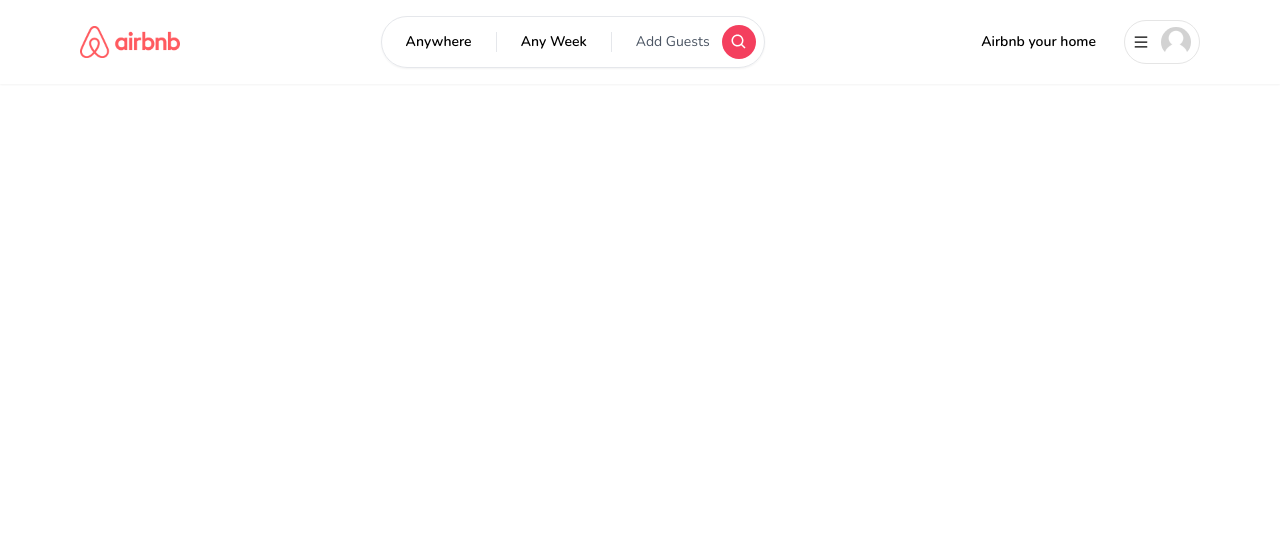
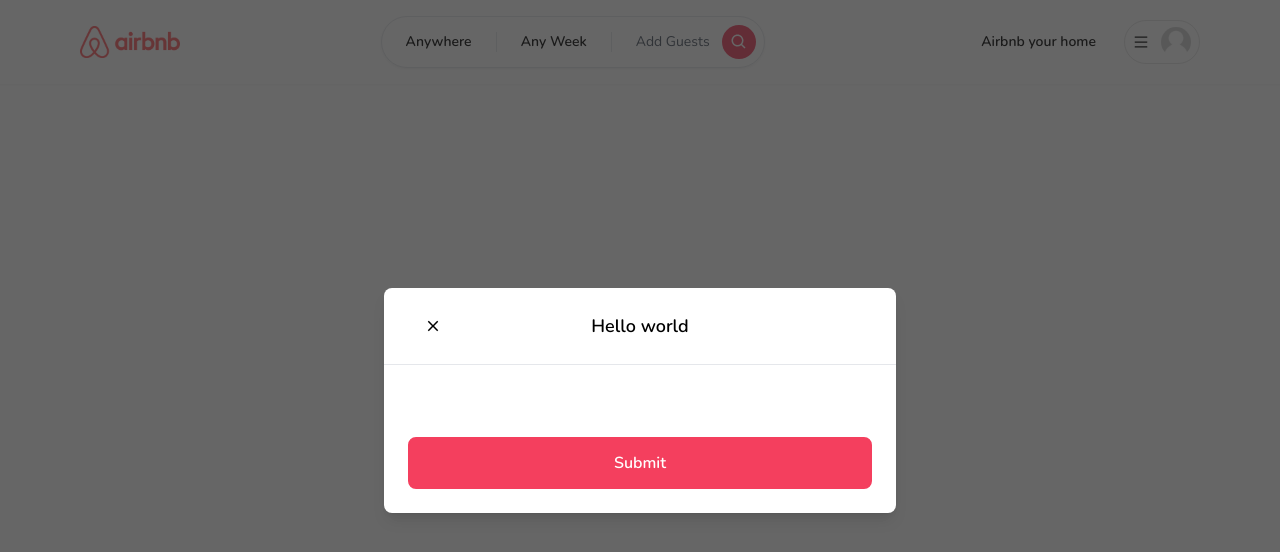
Before and after one commit to leandroaroberto/airbnb-next, a Next.js app: page / in a window 1280 px wide. Shown: the top 552 px of the page. Built offline with nearby package versions, Linux system fonts and the light colour scheme.

Commit message:
Modal and Button

```diff
--- /dev/null
+++ b/app/components/Button.tsx
@@ -0,0 +1,58 @@
+'use client'
+
+import { IconType } from "react-icons";
+
+interface ButtonProps {
+    label: string;
+    onClick: (e : React.MouseEvent<HTMLElement>) => void;
+    disabled?: boolean;
+    outline?: boolean;
+    small?: boolean;
+    icon?: IconType;
+}
+
+const Button: React.FC<ButtonProps> = ({
+    label,
+    onClick,
+    disabled,
+    outline,
+    small,
+    icon: Icon
+}) => {
+  return (
+    <button
+        onClick={onClick}
+        disabled={disabled}
+        className={`
+            relative
+            disabled:opacity-70
+            disabled:cursor-not-allowed
+            rounded-lg
+            hover:opacity-80
+            transition
+            w-full
+            ${outline ? 'bg-white' : 'bg-rose-500'}
+            ${outline ? 'border-black' : 'border-rose-500'}
+            ${outline ? 'text-black' : 'text-white'}
+            ${small ? 'py-1' : 'py-3'}
+            ${small ? 'text-sm' : 'text-md'}
+            ${small ? 'font-light' : 'font-semibold'}
+            ${small ? 'border-[1px]' : 'border-2'}
+        `}
+    >
+        {Icon && (
+            <Icon
+                size={24}
+                className="
+                    absolute
+                    left-4
+                    top-3
+                "
+            />
+        )}
+        {label}
+    </button>
+  )
+}
+
+export default Button
--- a/app/components/ClientOnly.tsx
+++ b/app/components/ClientOnly.tsx
@@ -1,4 +1,4 @@
-'use client';
+'use client'
 
 import { useEffect, useState } from "react";
 
--- /dev/null
+++ b/app/components/modals/Modal.tsx
@@ -0,0 +1,198 @@
+'use client'
+
+import { useCallback, useEffect, useState } from "react";
+import { IoMdClose } from 'react-icons/io'
+import Button from "../Button";
+
+interface ModalProps {
+    isOpen?: boolean;
+    onClose: () => void;
+    onSubmit: () => void;
+    title?: string;
+    body?: React.ReactElement;
+    footer?: React.ReactElement;
+    actionLabel: string;
+    disabled?: boolean;
+    secondaryAction?: () => void;
+    secondaryActionLabel?: string;
+}
+
+const Modal: React.FC<ModalProps> = ({
+    isOpen,
+    onClose,
+    onSubmit,
+    title,
+    body,
+    footer,
+    actionLabel,
+    disabled,
+    secondaryAction,
+    secondaryActionLabel
+}
+) => {
+    const [ showModal, setShowModal ] = useState(isOpen)
+
+    useEffect(() => {
+        setShowModal(isOpen)
+    }, [isOpen])
+
+    const handleClose = useCallback(() => {
+        if (disabled) {
+            return;
+        }
+
+        setShowModal(false)
+        setTimeout(() => {
+            onClose()
+        }, 300)
+
+    },[disabled, onClose])
+
+    const handleSubmit = useCallback(() => {
+        if(disabled) {
+            return;
+        }
+
+        onSubmit();
+
+    },[disabled, onSubmit])
+
+    const handleSecondaryAction = useCallback(() => {
+        if (disabled  || !secondaryAction) {
+            return;
+        }
+
+        secondaryAction()
+    }, [disabled, secondaryAction])
+
+    if(!isOpen) {
+        return null;
+    }
+
+    return (
+        <>
+            <div className="
+                justify-center
+                items-center
+                flex
+                overflow-x-hidden
+                overflow-y-auto
+                fixed
+                inset-0
+                z-50
+                outline-none
+                focus:outline-none
+                bg-neutral-800/70
+            ">
+                <div
+                    className="
+                        relative
+                        w-full
+                        md:w-4/6
+                        lg:w-3/6
+                        xl:w-2/5
+                        my-6
+                        mx-auto
+                        h-full
+                        lg:h-auto
+                        md:h-auto
+                    "
+                >
+                    {/* CONTENT */}
+                    <div
+                        className={`
+                            translate
+                            duration-300
+                            h-full
+                            ${showModal ? 'translate-y-0' : 'translate-y-full'}
+                            ${showModal ? 'opacity-100' : 'opacity-0'}
+                        `}
+                    >
+                        <div
+                            className="
+                                translate
+                                h-full
+                                lg:h-auto
+                                md:h-auto
+                                border-0
+                                rounded-lg
+                                shadow-lg
+                                relative
+                                flex
+                                flex-col
+                                w-full
+                                bg-white
+                                outline-none
+                                focus:outline-none
+                            "
+                        >
+                            {/* HEADER */}
+                            <div
+                                className="
+                                    flex
+                                    items-center
+                                    p-6
+                                    rounded-t
+                                    justify-center
+                                    relative
+                                    border-b-[1px]
+                                "
+                            >
+                                <button
+                                    onClick={handleClose}
+                                    className="
+                                        p-1
+                                        border-0
+                                        hover:opacity-70
+                                        transition
+                                        absolute
+                                        left-9
+                                    "
+                                >
+                                    <IoMdClose size={18} />
+                                </button>
+                                <div className="text-lg font-semibold">
+                                    {title}
+                                </div>
+                            </div>
+                            {/*BODY */}
+                            <div className="relative p-6 flex-auto">
+                                {body}
+                            </div>
+                            {/*FOOTER*/}
+                            <div className="flex flex-col gap-2 p-6">
+                                <div
+                                    className="
+                                        flex
+                                        flex-row
+                                        items-center
+                                        gap-4
+                                        w-full
+                                    "
+                                >
+                                    {secondaryAction && secondaryActionLabel && (
+                                        <Button
+                                            outline
+                                            disabled={disabled}
+                                            label={secondaryActionLabel}
+                                            onClick={handleSecondaryAction}
+                                        />
+                                    )}
+                                    <Button
+                                        disabled={disabled}
+                                        label={actionLabel}
+                                        onClick={handleSubmit}
+                                    />
+                                </div>
+                            </div>
+                        </div>
+                    </div>
+                </div>
+
+
+            </div>
+        </>
+    )
+}
+
+export default Modal
--- a/app/layout.tsx
+++ b/app/layout.tsx
@@ -1,4 +1,5 @@
 import ClientOnly from './components/ClientOnly'
+import Modal from './components/modals/Modal'
 import Navbar from './components/navbar/Navbar'
 import './globals.css'
 import { Nunito } from 'next/font/google'
@@ -21,6 +22,7 @@
     <html lang="en">
       <body className={font.className}>
         <ClientOnly>
+          <Modal actionLabel="Submit" title="Hello world" isOpen />
           <Navbar/>
         </ClientOnly>
         {children}
```
